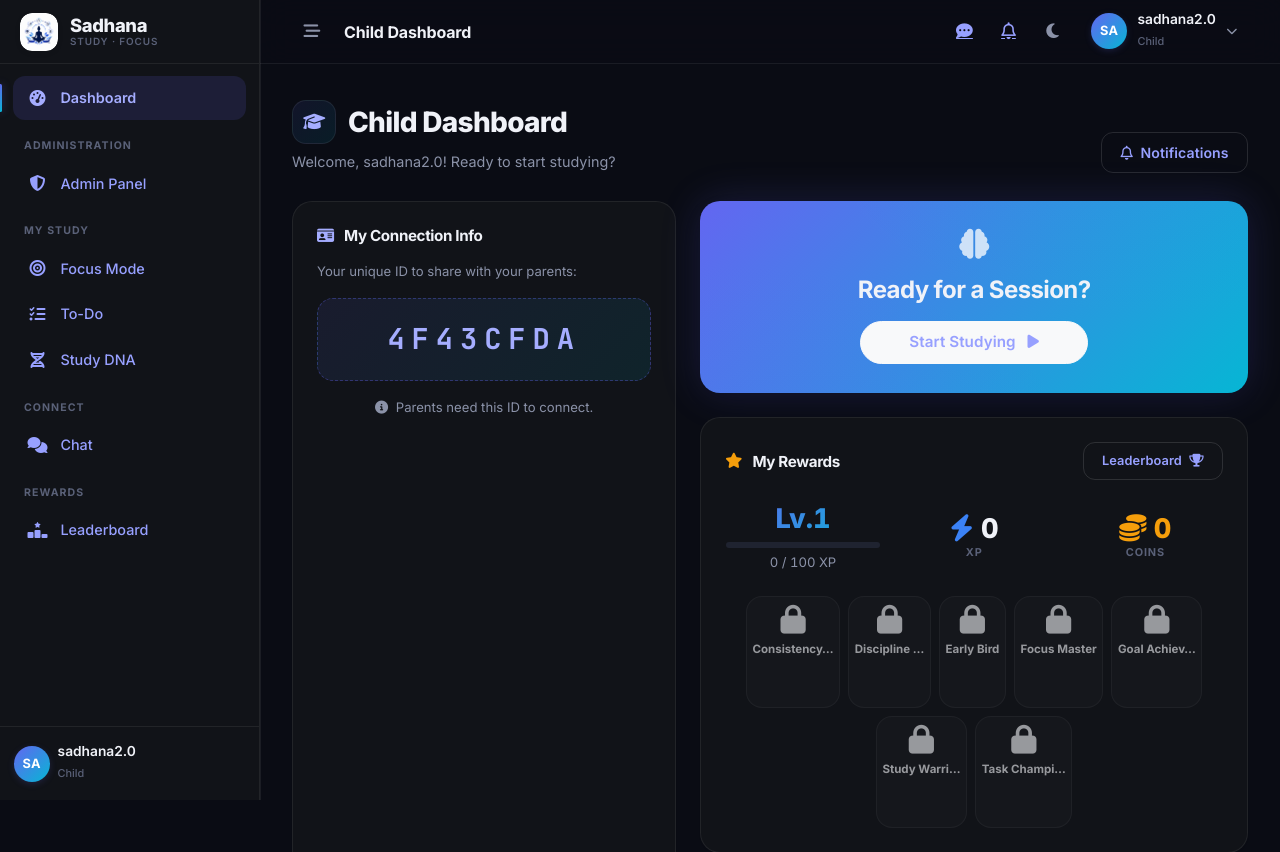
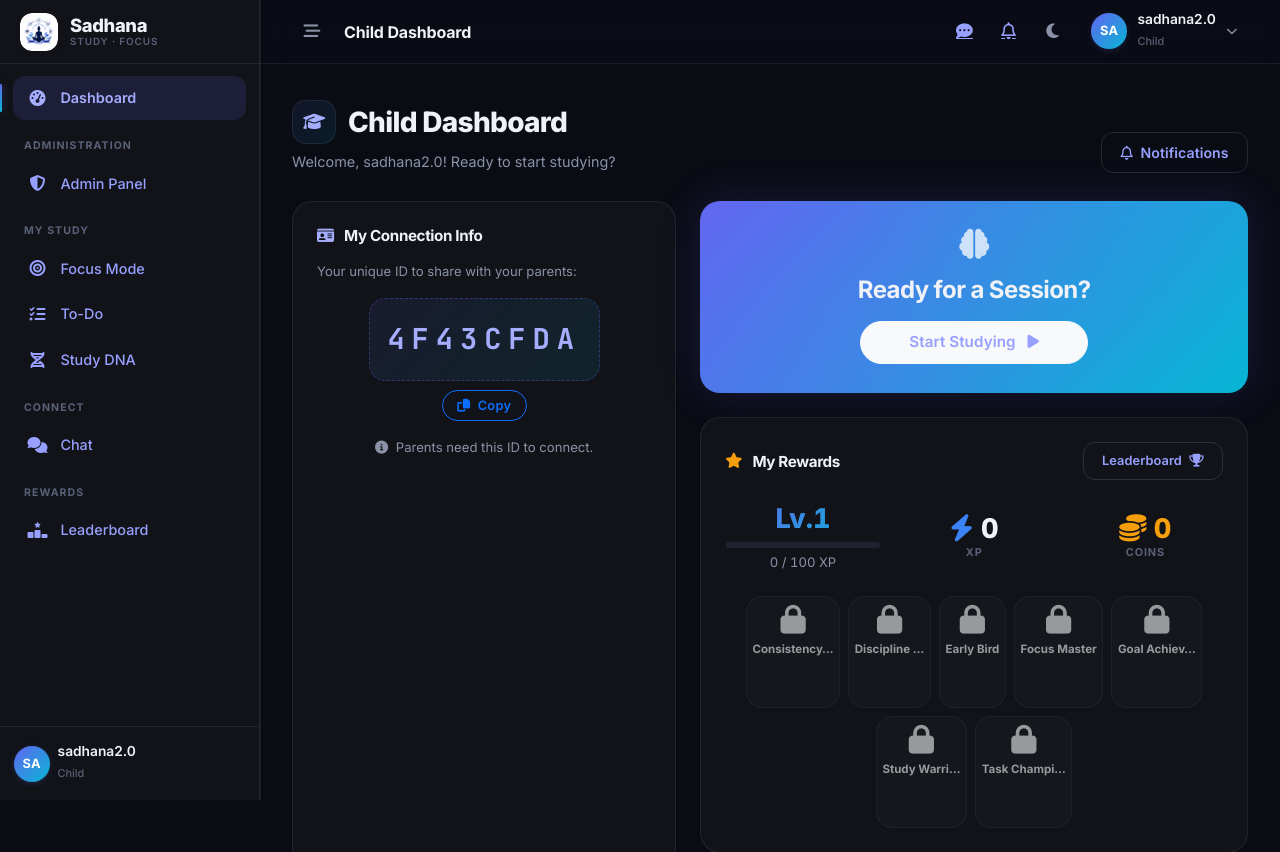
Before and after one commit to jaybapu02/SADHANA, a Django app: page /dashboard/child/ in a window 1280 px wide. Shown: the top 852 px of the page. Run offline with Django 5.2, Linux system fonts and the light colour scheme; a user stored in the database is signed in; data comes from the database, SQL or seed files in the repository; data that the repository does not hold is empty.

Commit message:
Add Copy button next to Child Unique ID on Child Dashboard

```diff
--- a/static/css/style.css
+++ b/static/css/style.css
@@ -1525,6 +1525,29 @@ textarea.form-control { min-height: 96px; }
   user-select: all;
 }
 [data-bs-theme="dark"] .child-id-display { color: #a5adff; }
+
+/* Child ID copy wrapper */
+.child-id-wrapper {
+  display: flex;
+  flex-direction: column;
+  align-items: center;
+  gap: 0.6rem;
+}
+.copy-child-id-btn {
+  font-size: 0.8rem;
+  padding: 0.3rem 0.9rem;
+  border-radius: var(--rd-pill);
+  letter-spacing: 0.02em;
+  transition: all var(--tr-fast);
+}
+.copy-child-id-btn.copied {
+  background: var(--sd-success);
+  border-color: var(--sd-success);
+  color: #fff;
+}
+.copy-child-id-btn .copy-label {
+  margin-left: 0.25rem;
+}
 
 /* Notifications feed */
 .notif-row {
--- a/templates/dashboard/child.html
+++ b/templates/dashboard/child.html
@@ -25,7 +25,12 @@
             <div class="card-body p-3 p-md-4">
                 <h5 class="sd-card-title"><i class="fa-solid fa-id-card"></i> My Connection Info</h5>
                 <p class="text-muted small mb-3">Your unique ID to share with your parents:</p>
-                <div class="child-id-display">{{ request.user.child_id }}</div>
+                <div class="child-id-wrapper">
+                    <div class="child-id-display">{{ request.user.child_id }}</div>
+                    <button type="button" class="btn btn-sm btn-outline-primary copy-child-id-btn" onclick="copyChildId(this)" title="Copy Child ID" data-child-id="{{ request.user.child_id }}">
+                        <i class="fa-solid fa-copy"></i> <span class="copy-label">Copy</span>
+                    </button>
+                </div>
                 <p class="small text-muted text-center mt-3 mb-0">
                     <i class="fa-solid fa-circle-info me-1"></i> Parents need this ID to connect.
                 </p>
@@ -228,6 +233,48 @@
 {% block extra_js %}
 <script src="https://cdn.jsdelivr.net/npm/chart.js"></script>
 <script>
+    function copyChildId(btn) {
+        var childId = btn.getAttribute('data-child-id');
+        var label = btn.querySelector('.copy-label');
+        var originalText = label.textContent;
+
+        if (navigator.clipboard && navigator.clipboard.writeText) {
+            navigator.clipboard.writeText(childId).then(function() {
+                showCopyFeedback(btn, label, originalText);
+            }).catch(function() {
+                fallbackCopy(childId, btn, label, originalText);
+            });
+        } else {
+            fallbackCopy(childId, btn, label, originalText);
+        }
+    }
+
+    function fallbackCopy(text, btn, label, originalText) {
+        var ta = document.createElement('textarea');
+        ta.value = text;
+        ta.style.cssText = 'position:fixed;left:-9999px;top:-9999px;opacity:0';
+        document.body.appendChild(ta);
+        ta.select();
+        try {
+            document.execCommand('copy');
+            showCopyFeedback(btn, label, originalText);
+        } catch (e) {
+            showToast('Failed to copy. Please select and copy manually.', 'error');
+        }
+        document.body.removeChild(ta);
+    }
+
+    function showCopyFeedback(btn, label, originalText) {
+        label.textContent = 'Copied!';
+        btn.classList.add('copied');
+        showToast('Child ID copied to clipboard.', 'success');
+        setTimeout(function() {
+            label.textContent = originalText;
+            btn.classList.remove('copied');
+        }, 2000);
+    }
+</script>
+<script>
     // Focus Trend Chart
     var ctx = document.getElementById('childFocusChart').getContext('2d');
     var chartLabels = {{ chart_labels|safe }};
```
